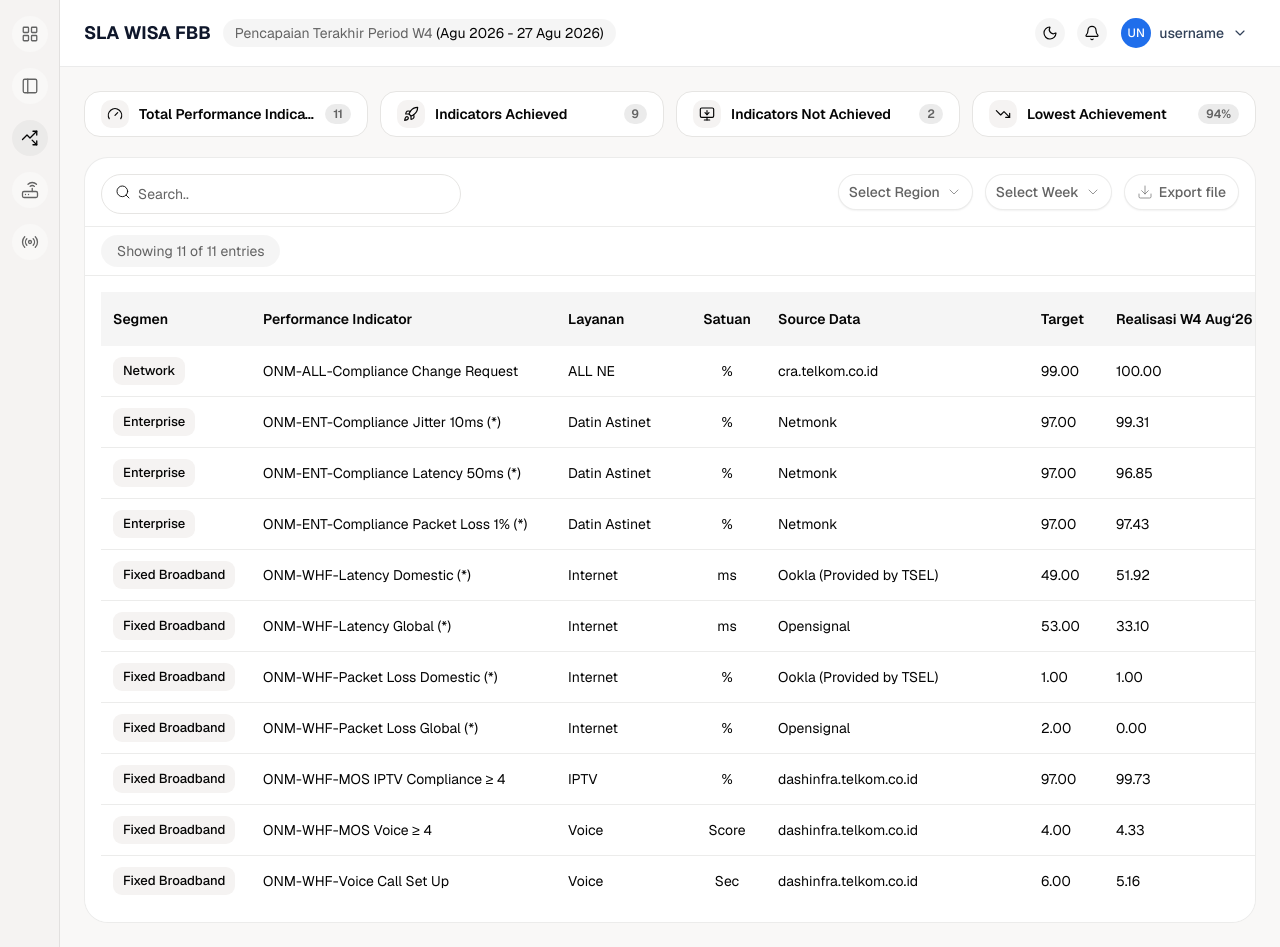
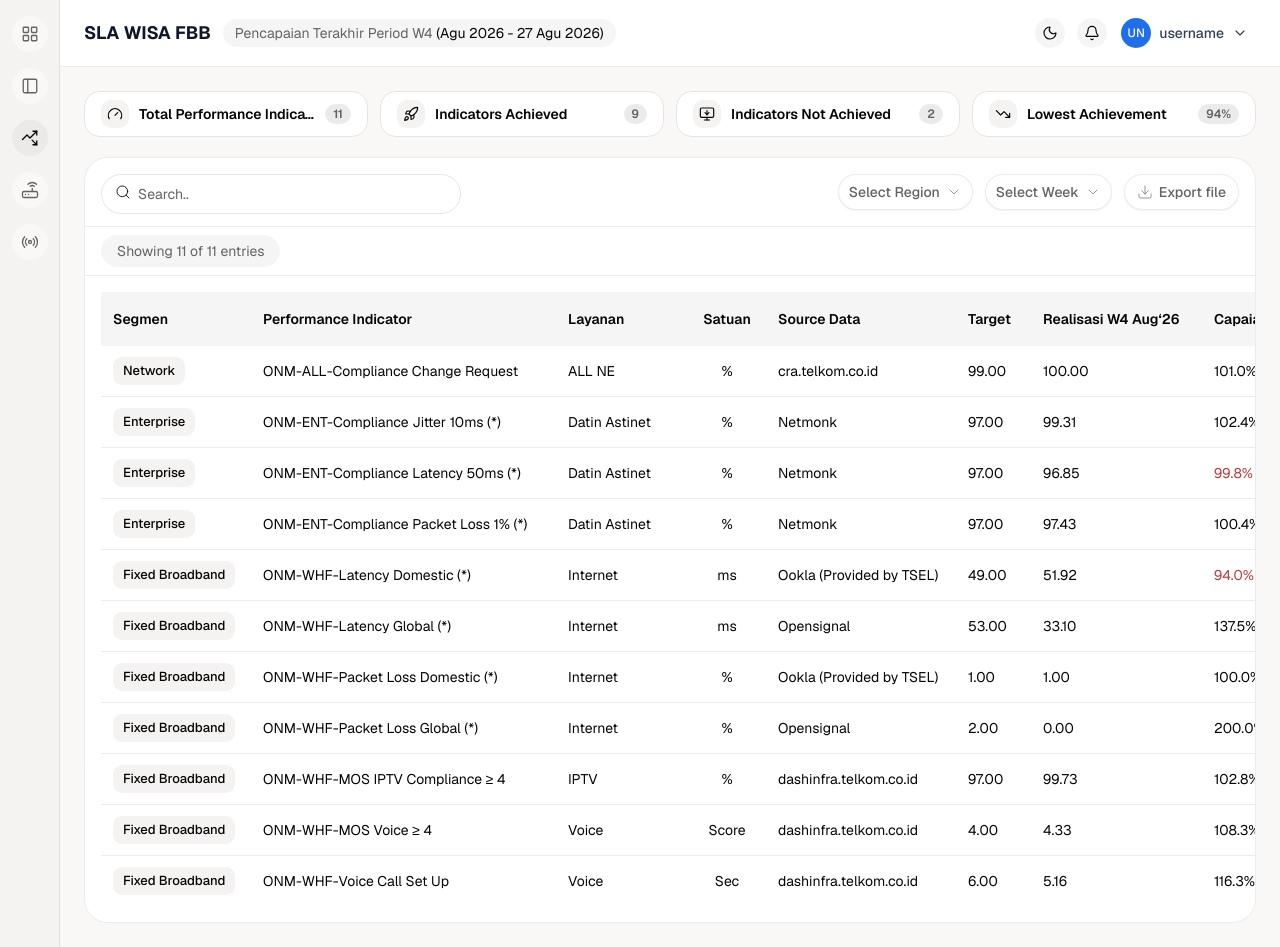
Before and after one commit to Robby18N/Dashboard-TIF, a Next.js app: page /fbb in a window 1280 px wide. Built offline with nearby package versions, Linux system fonts and the light colour scheme.

Commit message:
Shrink Source Data column width to fit its content and stop Capaian column from being clipped

```diff
--- a/app/fbb/page.tsx
+++ b/app/fbb/page.tsx
@@ -190,7 +190,7 @@ const TABLE_COLUMNS = [
   { key: "indicator", label: "Performance Indicator", width: "w-[305px]", align: "justify-start text-left" },
   { key: "layanan", label: "Layanan", width: "w-[132px]", align: "justify-start text-left" },
   { key: "satuan", label: "Satuan", width: "w-[78px]", align: "justify-center text-center" },
-  { key: "source", label: "Source Data", width: "w-[263px]", align: "justify-start text-left" },
+  { key: "source", label: "Source Data", width: "w-[190px]", align: "justify-start text-left" },
   { key: "target", label: "Target", width: "w-[75px]", align: "justify-start text-left" },
   { key: "realisasi", label: "Realisasi W4 Aug‘26", width: "w-[171px]", align: "justify-start text-left" },
   { key: "capaian", label: "Capaian W4 Aug‘26", width: "w-[169px]", align: "justify-start text-left" },
@@ -342,7 +342,7 @@ export default function FbbDashboard() {
 
             {/* Table */}
             <div className="flex min-h-0 w-full flex-1 flex-col overflow-auto rounded-b-[24px] border-x border-b border-[#0f0d0a14] bg-white p-4">
-              <div className="min-w-[1343px]">
+              <div className="min-w-[1270px]">
                 <div className="flex">
                   {TABLE_COLUMNS.map((col) => (
                     <div
@@ -381,7 +381,7 @@ export default function FbbDashboard() {
                         {row.satuan}
                       </span>
                     </div>
-                    <div className="flex h-[50px] w-[263px] shrink-0 items-center px-3">
+                    <div className="flex h-[50px] w-[190px] shrink-0 items-center px-3">
                       <span className="whitespace-nowrap text-sm text-[#050505]">
                         {row.source}
                       </span>
```
